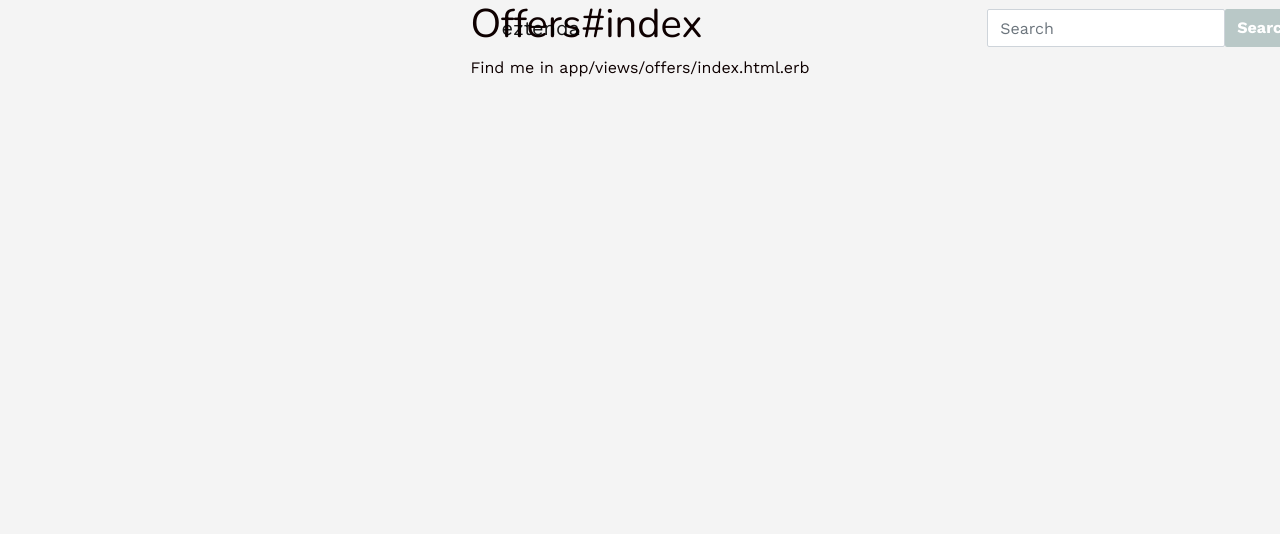
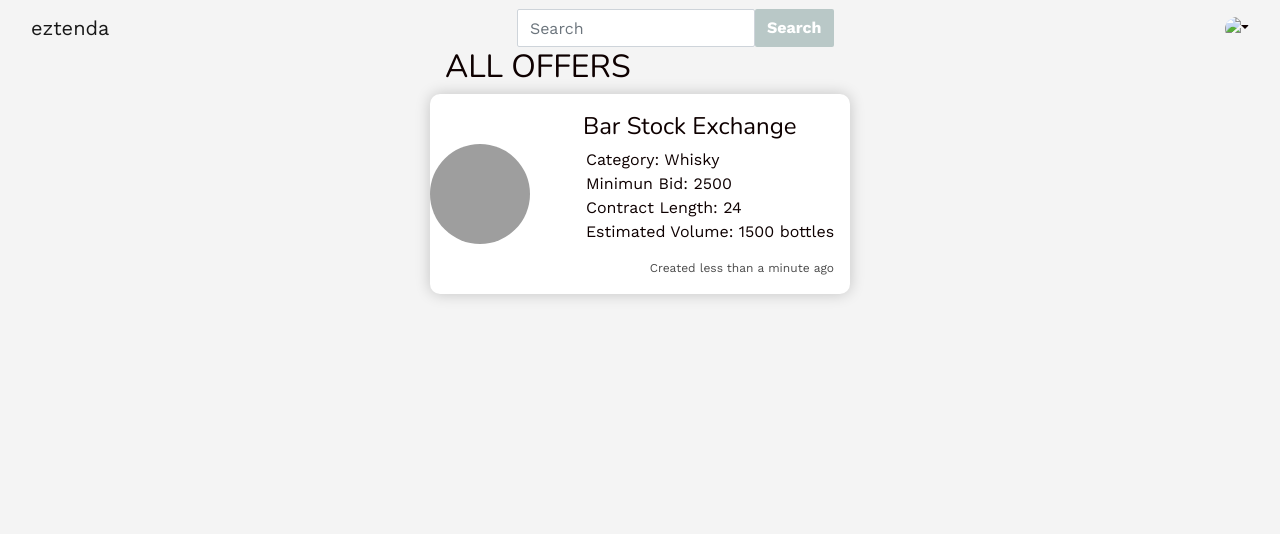
Before and after one commit to cicada-1/eztenda-prototype, a Rails app: page /venues/1/offers in a window 1280 px wide. Shown: the top 534 px of the page. Run offline with Rails 7, Linux system fonts and the light colour scheme; a user stored in the database is signed in; data comes from the database, SQL or seed files in the repository; style sheets or scripts are compiled from the project's sources; some libraries are stand-ins or nearby versions; grey boxes are pictures that could not be loaded.

Commit message:
Add venue offers for a venue

```diff
--- a/app/views/offers/index.html.erb
+++ b/app/views/offers/index.html.erb
@@ -1,2 +1,24 @@
-<h1>Offers#index</h1>
-<p>Find me in app/views/offers/index.html.erb</p>
+<div class="container my-5">
+<h2>ALL OFFERS</h2>
+<div class="request-cards text-center">
+<div class="row">
+<% @offers.each do |offer| %>
+ <div class="card-product">
+  <img class="card-image" src="https://raw.githubusercontent.com/lewagon/fullstack-images/master/uikit/skateboard.jpg" />
+  <div class="card-product-infos" style="text-align: left";>
+       <h4 style="padding-left: 37px;"> <%= offer.venue.venue_name %> </h4>
+       <ul>
+       <li>Category: <%= offer.category %></li>
+    <li>Minimun Bid:  <%= offer.min_bid %> </li>
+    <li>Contract Length:  <%= offer.contract_length %></li>
+    <li>Estimated Volume:  <%= offer.estimated_volume %></li>
+
+     </ul>
+     <p><span id="text-muted" style="float: right";>Created <%= time_ago_in_words(offer.updated_at) %> ago</span></p>
+      </div>
+  </div>
+</div>
+ <% end %>
+</div>
+</div>
+</div>
```
